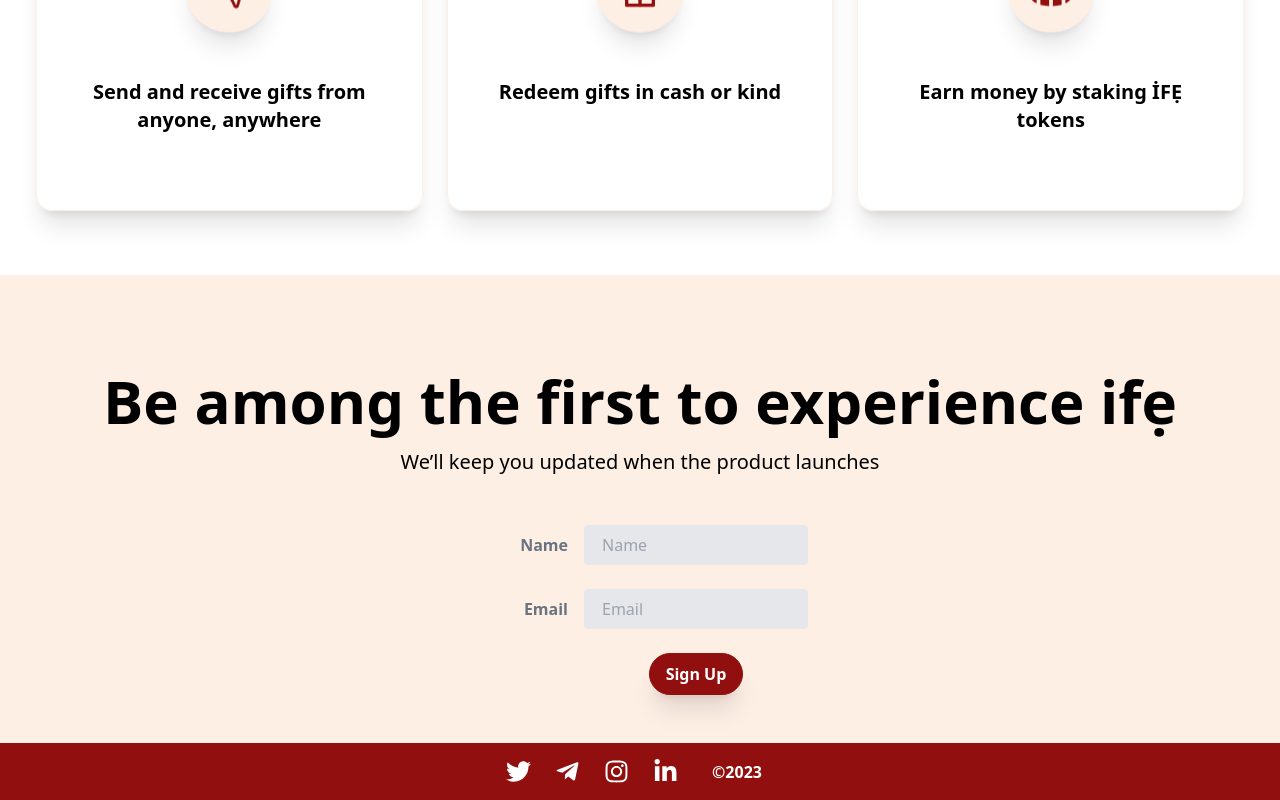
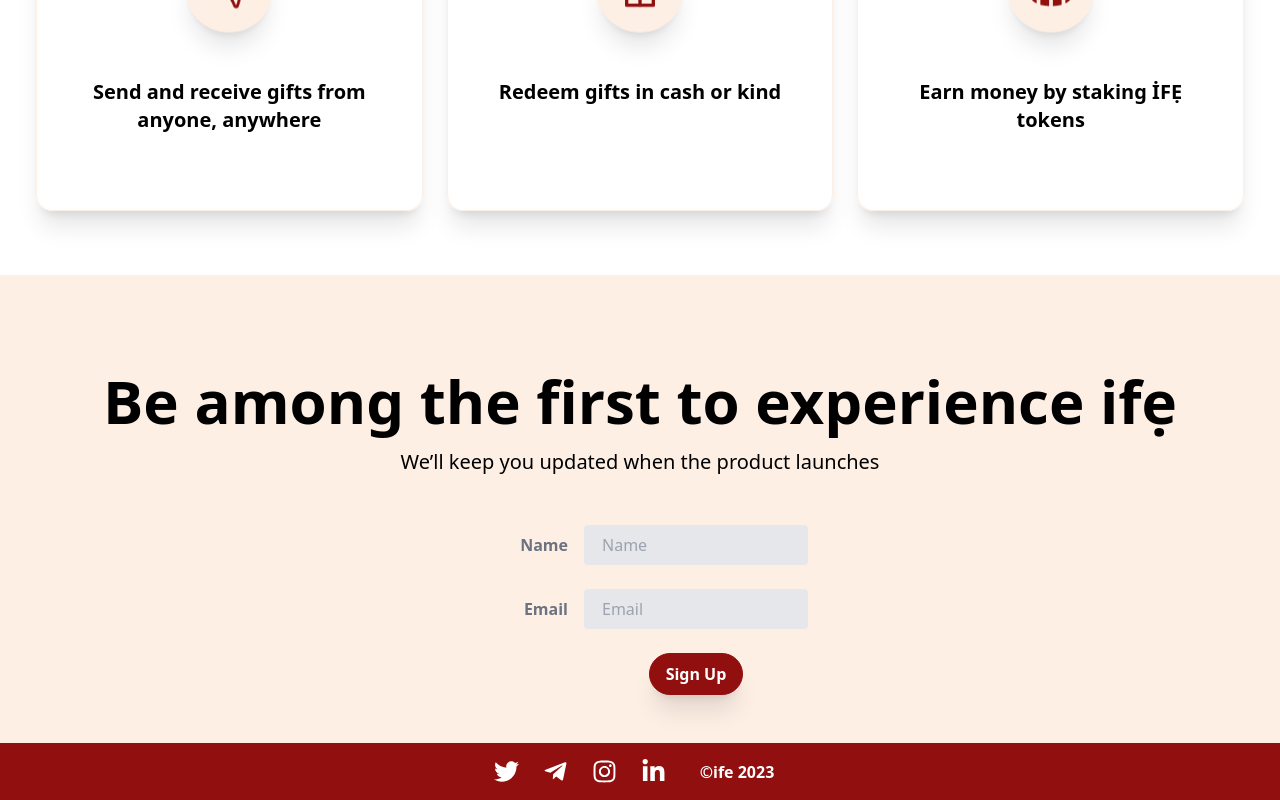
Before and after one commit to GUchechi/getIfe, a React (Create React App) app: page / in a window 1280 px wide. Shown: the part 913-1713 px from the top of the page. Built offline with nearby package versions, Linux system fonts and the light colour scheme; the HTML template or start-up script is replaced by a standard one.

Commit message:
footer section

```diff
--- a/src/components/Footer.jsx
+++ b/src/components/Footer.jsx
@@ -41,7 +41,7 @@ const Footer = () => {
           </a>
         </div>
         <div className="font-bold text-[16px] mr-3">
-          <p>&copy;2023</p>
+          <p>&copy;ife 2023</p>
         </div>
       </div>
     </div>
```
